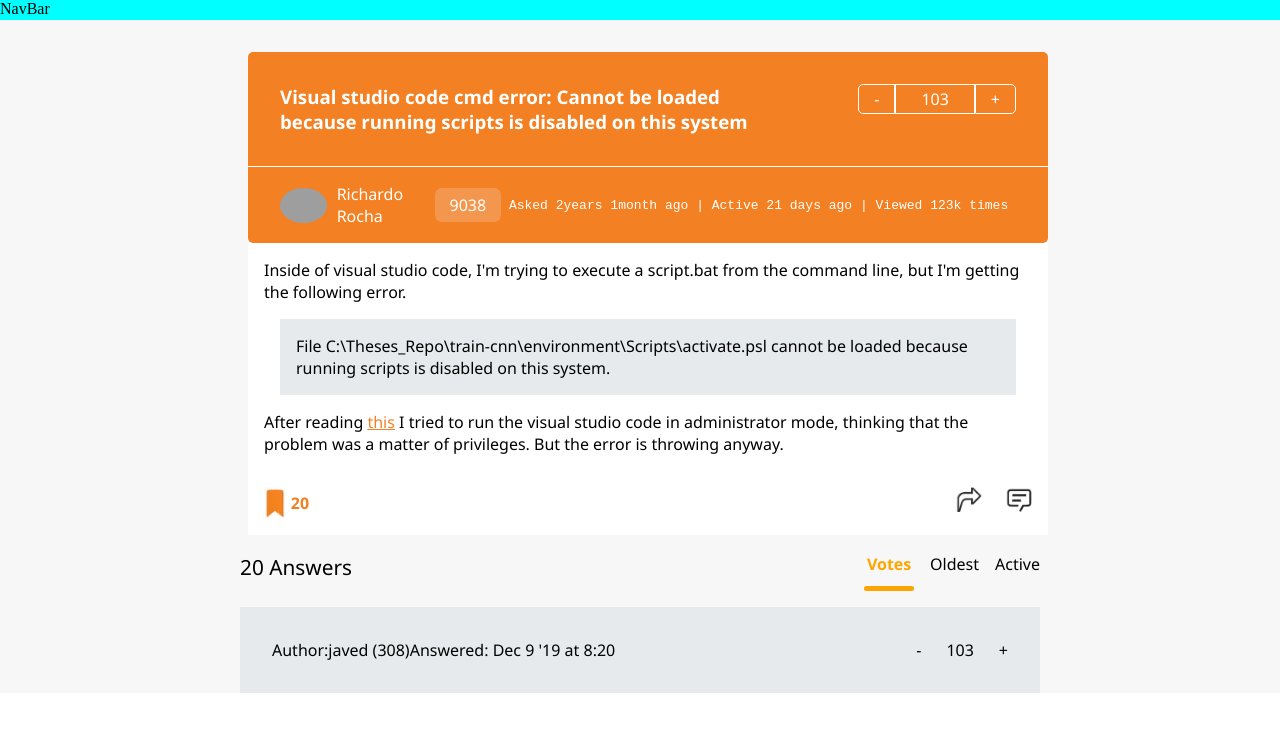
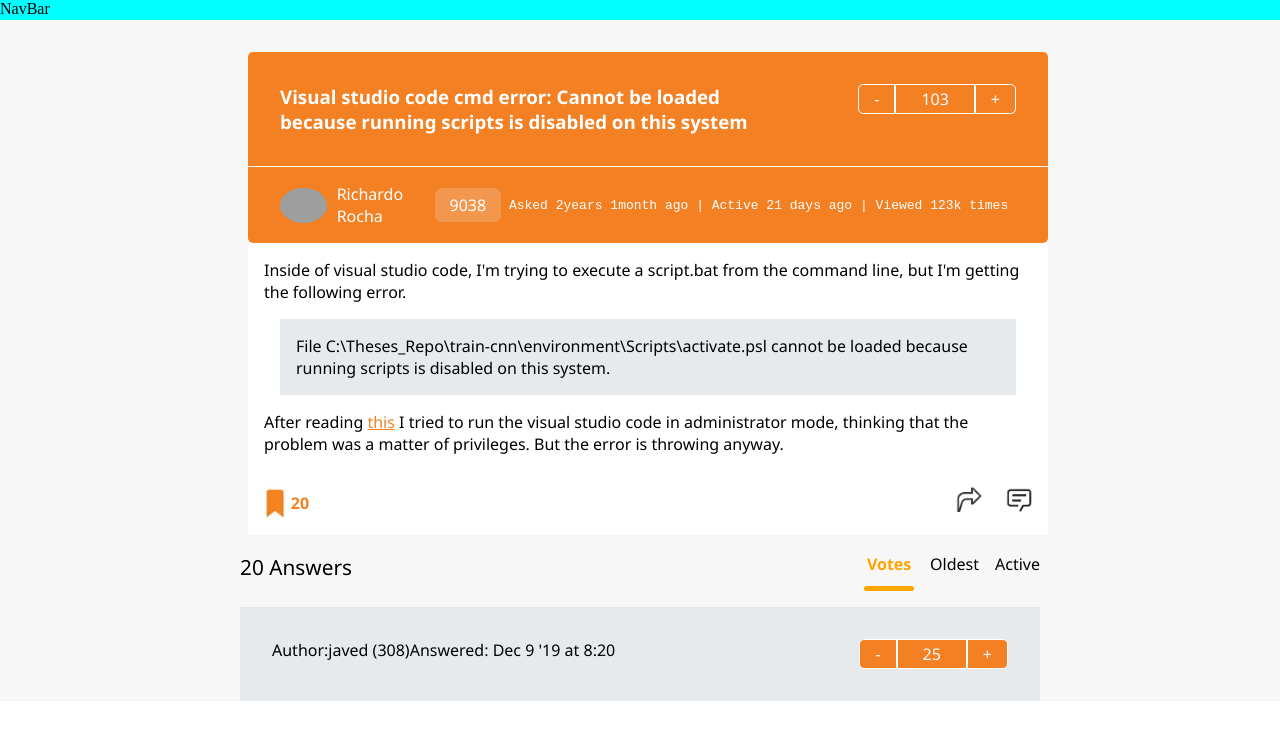
Before and after one commit to abhishekdasz/StackoverflowClone, a React (Create React App) app: page / in a window 1280 px wide. Shown: the top 740 px of the page. Built offline with nearby package versions, Linux system fonts and the light colour scheme; grey boxes are pictures that could not be loaded.

Commit message:
creating the answer-section

```diff
--- a/src/components/Answers.jsx
+++ b/src/components/Answers.jsx
@@ -22,7 +22,7 @@
                 </div>
                 <div className="btn">
                     <p id='minus'> - </p>
-                    <p id='num'> 103 </p>
+                    <p id='num'> 25 </p>
                     <p id='plus'> + </p>
                 </div>
             </div>
--- a/src/components/Answers.scss
+++ b/src/components/Answers.scss
@@ -59,6 +59,29 @@
             .btn
             {
                 display: flex;
+                color: #fff;
+                p
+                {
+                    border: 1px solid #fff;
+                    padding: 3px 15px;
+                    background: #f38023;
+                }
+                #minus
+                {
+                    border-radius: 5px 0px 0px 5px;
+                    cursor: pointer;
+                }
+                #num
+                {
+                    padding: 0 25px;
+                    display: flex;
+                    align-items: center;
+                }
+                #plus
+                {
+                    border-radius: 0px 5px 5px 0px;
+                    cursor: pointer;
+                }
             }
         }
     }
```
